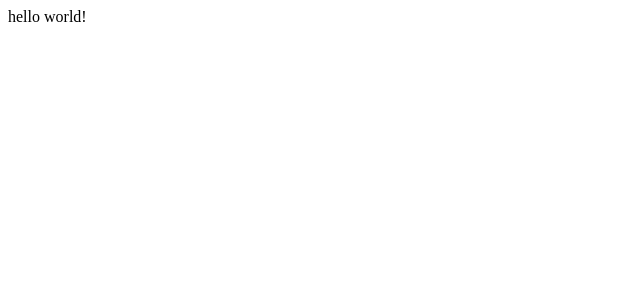
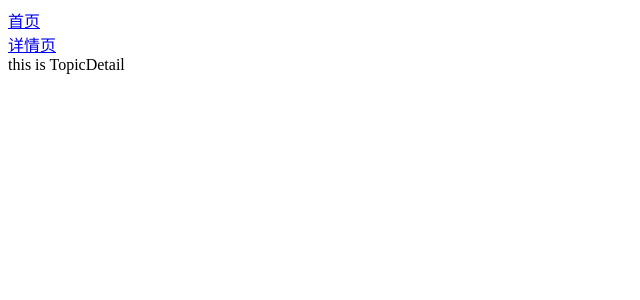
Before and after one commit to Tianlikai/__SSR__, a React app: page /detail in a window 1280 px wide. Shown: the top 300 px of the page, without its empty margins (0-640 px from the left). Built offline with nearby package versions, Linux system fonts and the light colour scheme.

Commit message:
定义好路由

```diff
--- a/package.json
+++ b/package.json
@@ -21,6 +21,7 @@
     "express": "^4.16.4",
     "react": "^16.6.3",
     "react-dom": "^16.6.3",
+    "react-router-dom": "^4.3.1",
     "serve-favicon": "^2.5.0"
   },
   "devDependencies": {
--- a/src/app.js
+++ b/src/app.js
@@ -1,22 +1,25 @@
 import React from 'react';
 import ReactDOM from 'react-dom';
 import { AppContainer } from 'react-hot-loader'; // eslint-disable-line
+import { BrowserRouter as Router } from 'react-router-dom';
 
-import Hello from './components/Hello';
+import App from './routes/App';
 
 const root = document.getElementById('root');
 const render = Component => ReactDOM.hydrate(
   <AppContainer>
-    <Component />
+    <Router>
+      <Component />
+    </Router>
   </AppContainer>,
   root,
 );
 
-render(Hello);
+render(App);
 
 if (module.hot) {
-  module.hot.accept('./components/Hello', () => {
-    const nextApp = require('./components/Hello').default; // eslint-disable-line
+  module.hot.accept('./routes/App', () => {
+    const nextApp = require('./routes/App').default; // eslint-disable-line
     render(nextApp);
   });
 }
--- /dev/null
+++ b/src/config/router.js
@@ -0,0 +1,13 @@
+import React from 'react';
+import { Route, Redirect } from 'react-router-dom';
+
+import TopicList from '../routes/TopicList';
+import TopicDetail from '../routes/TopicDetail';
+
+const Routes = [
+  <Route key="r_index" path="/" exact render={() => <Redirect to="/list" />} />,
+  <Route key="r_list" path="/list" component={TopicList} />,
+  <Route key="r_detail" path="/detail" component={TopicDetail} />,
+];
+
+export default () => Routes;
--- /dev/null
+++ b/src/routes/App.js
@@ -0,0 +1,18 @@
+import React from 'react';
+import { Link } from 'react-router-dom';
+import Routes from '../config/router';
+
+export default class App extends React.Component {
+  componentDidMount() {}
+
+  render() {
+    return [
+      <div key="app">
+        <Link to="/list">首页</Link>
+        <br />
+        <Link to="/detail">详情页</Link>
+      </div>,
+      <Routes key="r_" />,
+    ];
+  }
+}
--- a/src/routes/topicDetail/index.js
+++ b/src/routes/topicDetail/index.js
@@ -0,0 +1,9 @@
+import React from 'react';
+
+export default class TopicDetail extends React.Component {
+  componentDidMount() {}
+
+  render() {
+    return <div>this is TopicDetail</div>;
+  }
+}
--- a/src/routes/topicList/index.js
+++ b/src/routes/topicList/index.js
@@ -0,0 +1,9 @@
+import React from 'react';
+
+export default class TopicList extends React.Component {
+  componentDidMount() {}
+
+  render() {
+    return <div>this is TopicList</div>;
+  }
+}
--- a/src/server_entry.js
+++ b/src/server_entry.js
@@ -1,4 +1,4 @@
 import React from 'react';
-import Hello from './components/Hello';
+import App from './routes/App';
 
-export default <Hello />;
+export default <App />;
```
Also changed, not shown: 3 other files (tests, documents, lock files or other folders).
